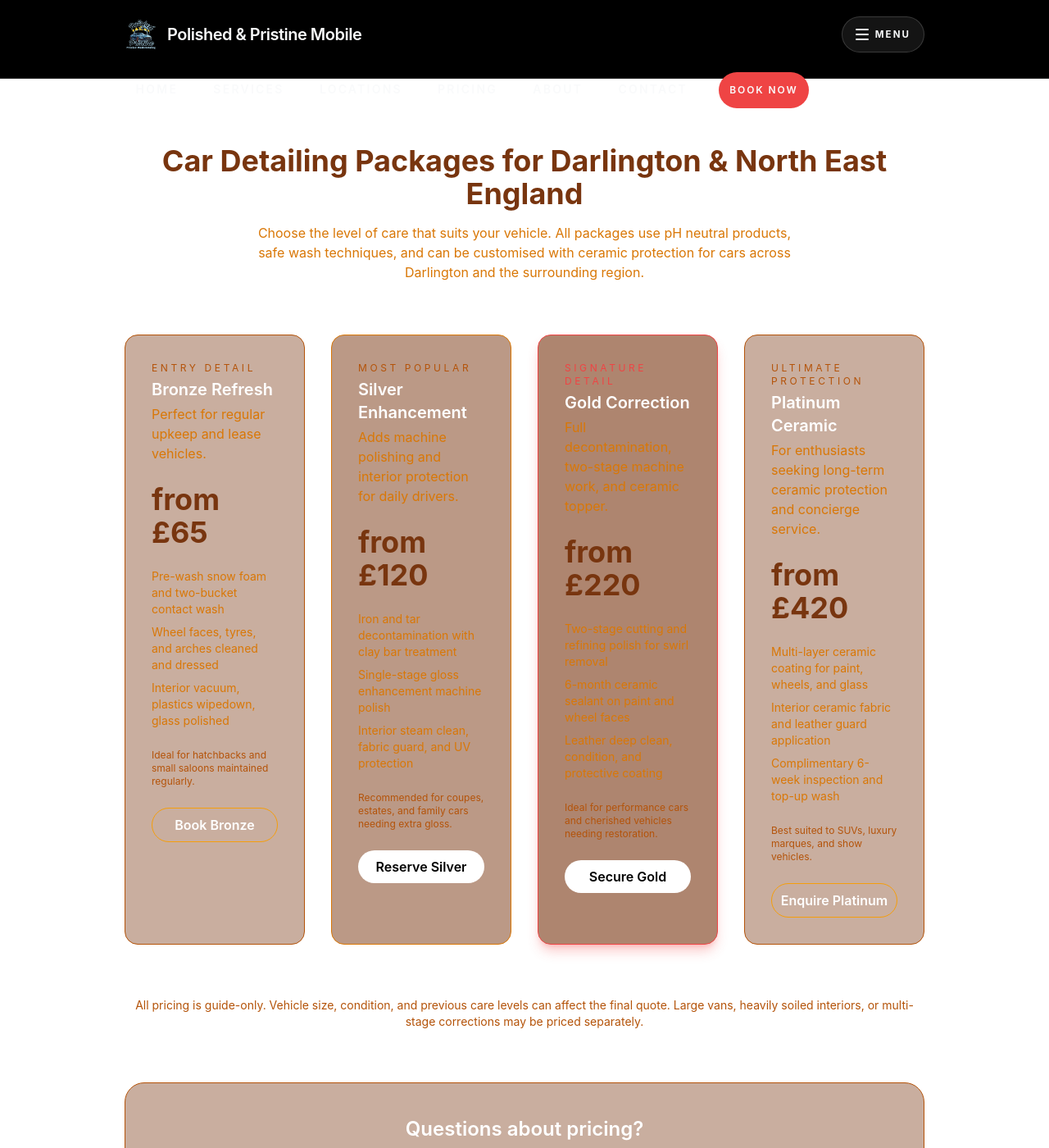
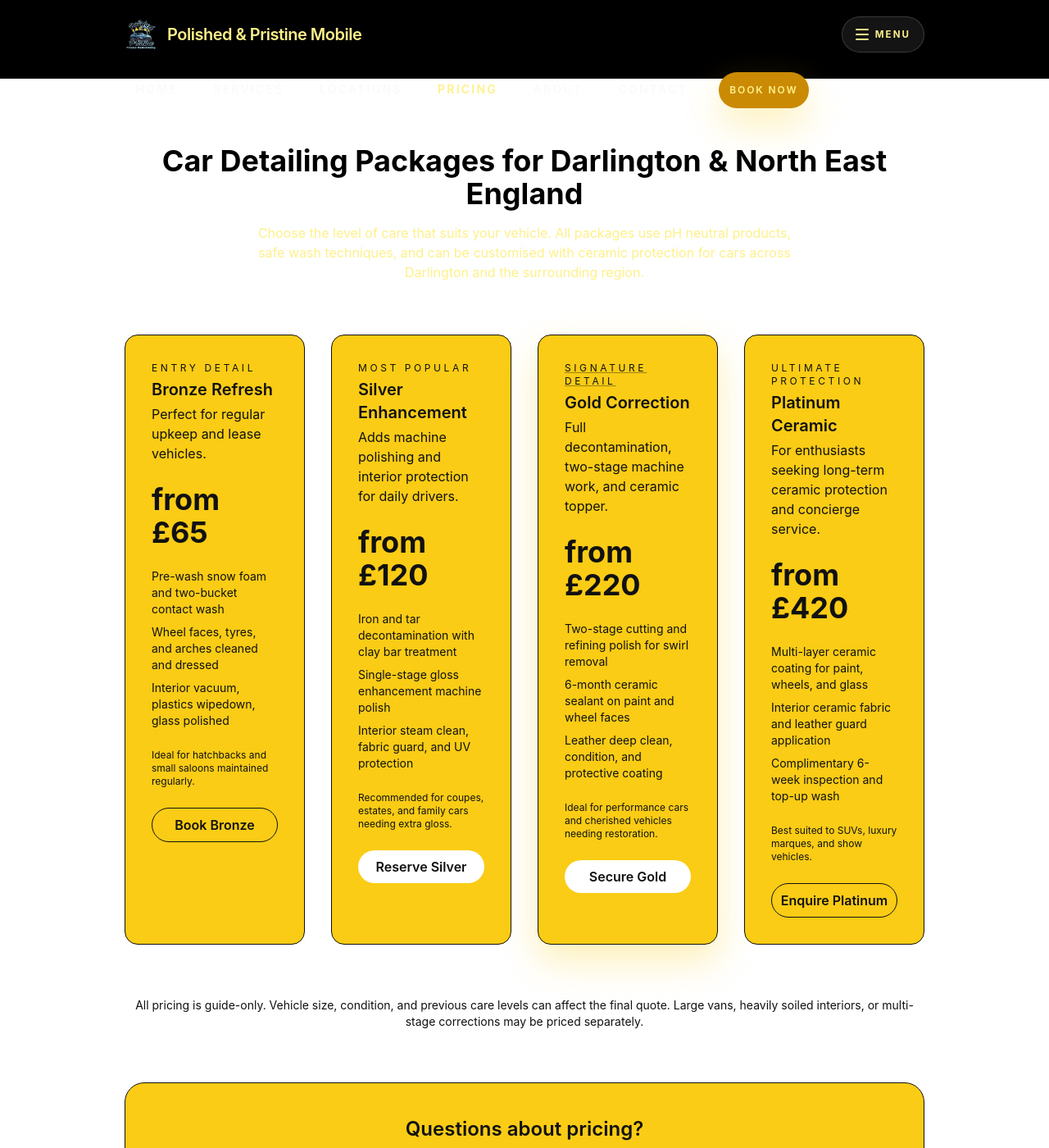
Before and after one commit to xboxlivejohns/.github.io, a Jekyll site: the page built from pricing.html, in a window 1280 px wide and 1400 px high. Shown: the whole window at 82% size. Built offline with Jekyll 4.4.1, drawn with Linux system fonts in a browser that asks for light colours; nearby versions of some CDN libraries.

Commit message:
chore: switch site palette to yellow and black

```diff
--- a/_layouts/default.html
+++ b/_layouts/default.html
@@ -58,8 +58,9 @@
     </style>
     <link rel="stylesheet" href="{{ '/assets/css/header.upgrade.tokens.css' | relative_url }}">
     <link rel="stylesheet" href="{{ '/assets/css/header.upgrade.css' | relative_url }}">
+    <link rel="stylesheet" href="{{ '/assets/css/theme-overrides.css' | relative_url }}">
   </head>
-  <body class="bg-white text-amber-900 min-h-screen flex flex-col">
+  <body class="bg-white text-black min-h-screen flex flex-col">
     {% include header.html %}
     <main class="flex-1">
       {{ content }}
--- /dev/null
+++ b/assets/css/theme-overrides.css
@@ -0,0 +1,192 @@
+:root {
+  --brand-yellow: #facc15;
+  --brand-yellow-light: #fef08a;
+  --brand-yellow-dark: #ca8a04;
+  --brand-black: #111111;
+}
+
+body {
+  background-color: #ffffff;
+  color: var(--brand-black);
+}
+
+.bg-amber-900\/40,
+.bg-amber-900\/50,
+.bg-amber-900\/60,
+.bg-amber-900\/80,
+.bg-amber-900\/90,
+.bg-amber-900,
+.bg-amber-800,
+.bg-amber-700,
+.bg-amber-600,
+.bg-amber-500,
+.bg-amber-400,
+.bg-amber-300,
+.bg-amber-200,
+.bg-amber-100 {
+  background-color: var(--brand-yellow) !important;
+  color: var(--brand-black) !important;
+}
+
+.bg-amber-900\/40 a,
+.bg-amber-900\/50 a,
+.bg-amber-900\/60 a,
+.bg-amber-900\/80 a,
+.bg-amber-900\/90 a {
+  color: var(--brand-black) !important;
+  text-decoration-color: rgba(17, 17, 17, 0.4);
+}
+
+.bg-amber-900\/40 a:hover,
+.bg-amber-900\/50 a:hover,
+.bg-amber-900\/60 a:hover,
+.bg-amber-900\/80 a:hover,
+.bg-amber-900\/90 a:hover {
+  color: var(--brand-yellow-dark) !important;
+}
+
+.bg-amber-900\/40 .text-white,
+.bg-amber-900\/50 .text-white,
+.bg-amber-900\/60 .text-white,
+.bg-amber-900\/80 .text-white,
+.bg-amber-900\/90 .text-white {
+  color: var(--brand-black) !important;
+}
+
+.bg-amber-900\/40 [class*="text-amber-"],
+.bg-amber-900\/50 [class*="text-amber-"],
+.bg-amber-900\/60 [class*="text-amber-"],
+.bg-amber-900\/80 [class*="text-amber-"],
+.bg-amber-900\/90 [class*="text-amber-"] {
+  color: var(--brand-black) !important;
+}
+
+.border-amber-700,
+.border-amber-700\/80,
+.border-amber-600,
+.border-amber-500,
+.border-amber-400,
+.border-amber-300,
+.border-amber-200,
+.border-amber-100,
+.border-amber-50,
+.border-amber-800,
+.border-amber-900 {
+  border-color: var(--brand-black) !important;
+}
+
+.text-amber-900,
+.text-amber-800,
+.text-amber-700,
+.text-amber-600,
+.text-amber-500 {
+  color: var(--brand-black) !important;
+}
+
+.text-amber-400,
+.text-amber-300,
+.text-amber-200,
+.text-amber-100,
+.text-amber-50 {
+  color: var(--brand-yellow-dark) !important;
+}
+
+.hover\:bg-amber-200:hover,
+.hover\:bg-amber-100:hover {
+  background-color: var(--brand-yellow-light) !important;
+  color: var(--brand-black) !important;
+}
+
+.hover\:bg-amber-900:hover {
+  background-color: var(--brand-yellow-dark) !important;
+  color: var(--brand-black) !important;
+}
+
+.border-amber-800 {
+  border-color: var(--brand-black) !important;
+}
+
+header .text-white {
+  color: var(--brand-yellow-light) !important;
+}
+
+header [class*="text-amber-"] {
+  color: var(--brand-yellow-light) !important;
+}
+
+header a:hover,
+header a:focus {
+  color: var(--brand-yellow) !important;
+}
+
+footer,
+footer .text-amber-600,
+footer .text-amber-700,
+footer .text-amber-500,
+footer .text-amber-200,
+footer .text-amber-100,
+footer .text-amber-300,
+footer .text-amber-400 {
+  color: var(--brand-yellow-light) !important;
+}
+
+footer a {
+  color: var(--brand-yellow-light) !important;
+}
+
+footer a:hover,
+footer a:focus {
+  color: var(--brand-yellow) !important;
+}
+
+.bg-accent {
+  background-color: var(--brand-yellow-dark) !important;
+  color: var(--brand-black) !important;
+}
+
+.bg-accent:hover {
+  background-color: var(--brand-yellow) !important;
+}
+
+.text-accent {
+  color: var(--brand-black) !important;
+  text-decoration: underline;
+  text-decoration-color: rgba(17, 17, 17, 0.4);
+}
+
+.text-accent:hover {
+  color: var(--brand-yellow-dark) !important;
+}
+
+.border-accent {
+  border-color: var(--brand-black) !important;
+}
+
+.shadow-accent\/30 {
+  box-shadow: 0 20px 45px rgba(250, 204, 21, 0.3) !important;
+}
+
+.bg-black\/60 .text-amber-200,
+.bg-black\/80 .text-amber-200,
+.bg-black\/90 .text-amber-200,
+.bg-black\/60 .text-amber-300,
+.bg-black\/80 .text-amber-300,
+.bg-black\/90 .text-amber-300 {
+  color: var(--brand-yellow-light) !important;
+}
+
+.bg-black\/60 .text-amber-700,
+.bg-black\/80 .text-amber-700,
+.bg-black\/90 .text-amber-700 {
+  color: var(--brand-yellow-dark) !important;
+}
+
+button,
+.cta-button {
+  color: var(--brand-black) !important;
+}
+
+button.bg-black,
+.cta-button.bg-black {
+  color: #ffffff !important;
+}
```
